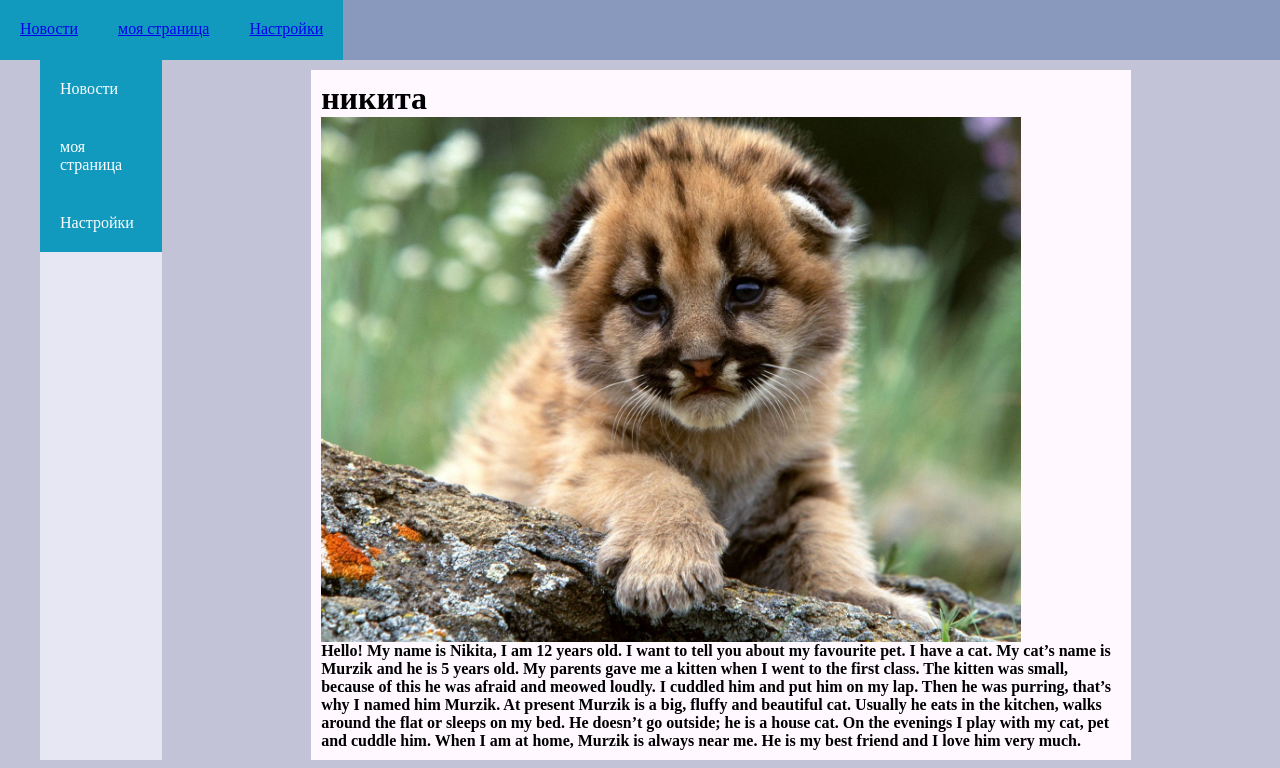
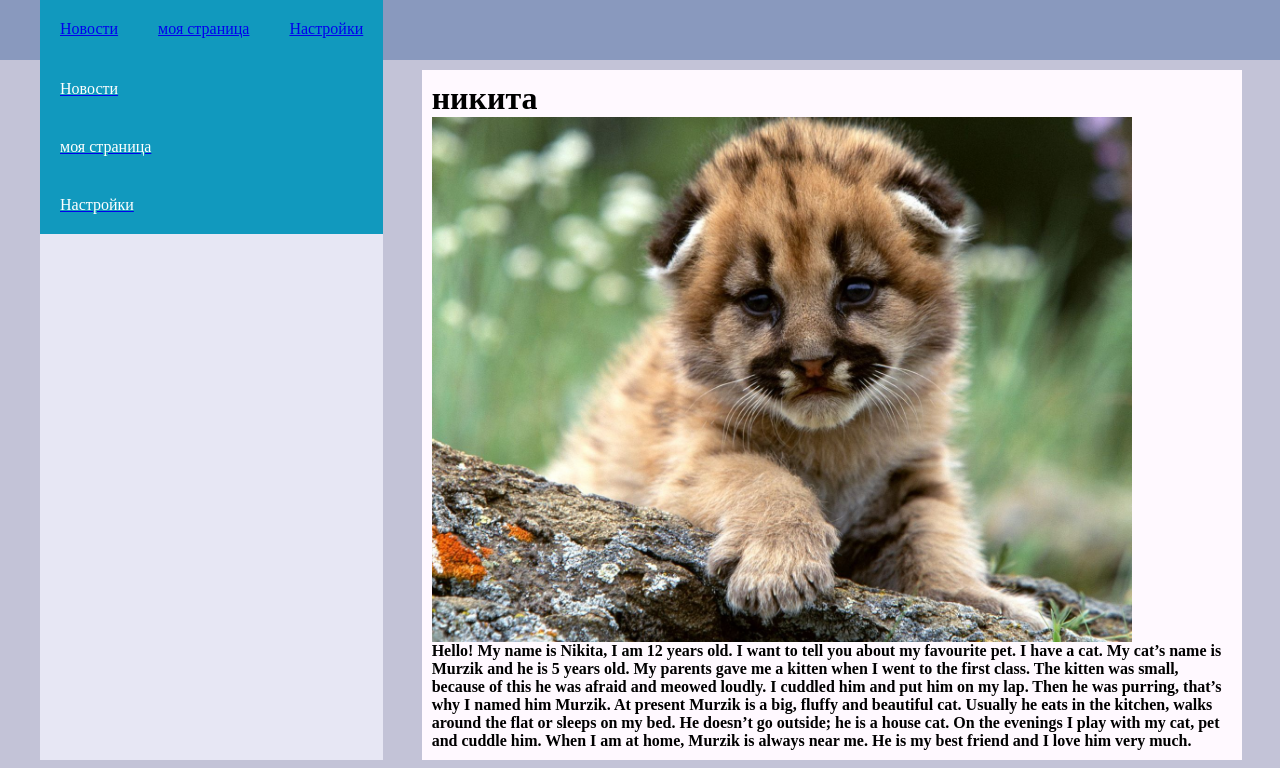
Before and after one commit to karabaeva1/karabaeva1.github.io, a plain HTML site: page index.html in a window 1280 px wide. Shown: the top 768 px of the page. Drawn offline with Linux system fonts and the light colour scheme.

Commit message:
add file

```diff
--- a/index.html
+++ b/index.html
@@ -14,23 +14,35 @@
 		padding: 20px;
 		background: #1199be;
 	}
+	.item-left:hover {
+		color: #ffffff;
+		padding: 20px;
+		background: #55bbbe;
+	}
 </style>
 <body>
+
+<!-- верхняя панель -->
 <div style="width: 100%; height: 60px;
 background: #8999be; display: flex;">
 
-	<div class="item"><a href="index.html">Новости</a></div>
+	<div class="item" style="margin-left: 40px"><a href="index.html">Новости</a></div>
 	<div class="item"><a href="main.html">моя страница</a></div>
 	<div class="item"><a href="setting.html">Настройки</a></div>
 </div>
+<!-- конец  верхняя панель -->
 
 <div style="width: 100%; background: #c3c3d7; display: flex;">
-	<div style="width: 140px; height: 700px; margin-left: 40px; background: #e7e7f4">
-		<div class="item-left">Новости</div>
-		<div class="item-left">моя страница</div>
-		<div class="item-left">Настройки</div>
+	<!-- левая панель -->
+	<div style="width: 490px; height: 700px; margin-left: 40px; background: #e7e7f4">
+		<a href="index.html">  <div class="item-left">Новости</div></a>
+		<a href="main.html">   <div class="item-left">моя страница</div></a>
+		<a href="setting.html"><div class="item-left">Настройки</div></a>
 	</div>
+	<!-- конец  левая панель -->
 
+
+	<!-- центр панель -->
 	<div style="display: block; width: 100%">
 		<div style="width: 800px;
 		margin-left: auto;
@@ -96,7 +108,7 @@ At present Murzik is a big, fluffy and beautiful cat. Usually he eats in the kit
 		</div>
 	</div>
 
-
+	<!-- конец центр панель -->
 
 </div>
 </body>
```
Also changed, not shown: main.html (+14 -5 lines), setting.html (+11 -5 lines).
